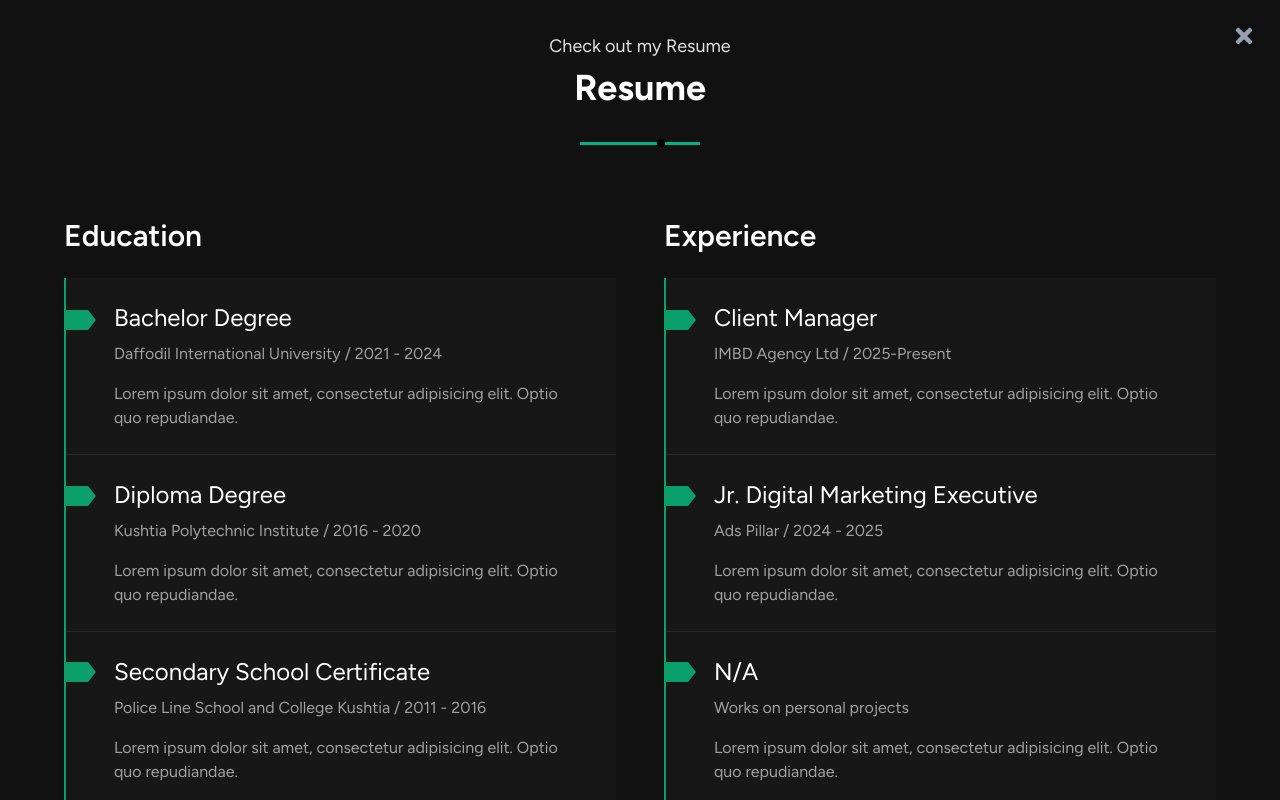
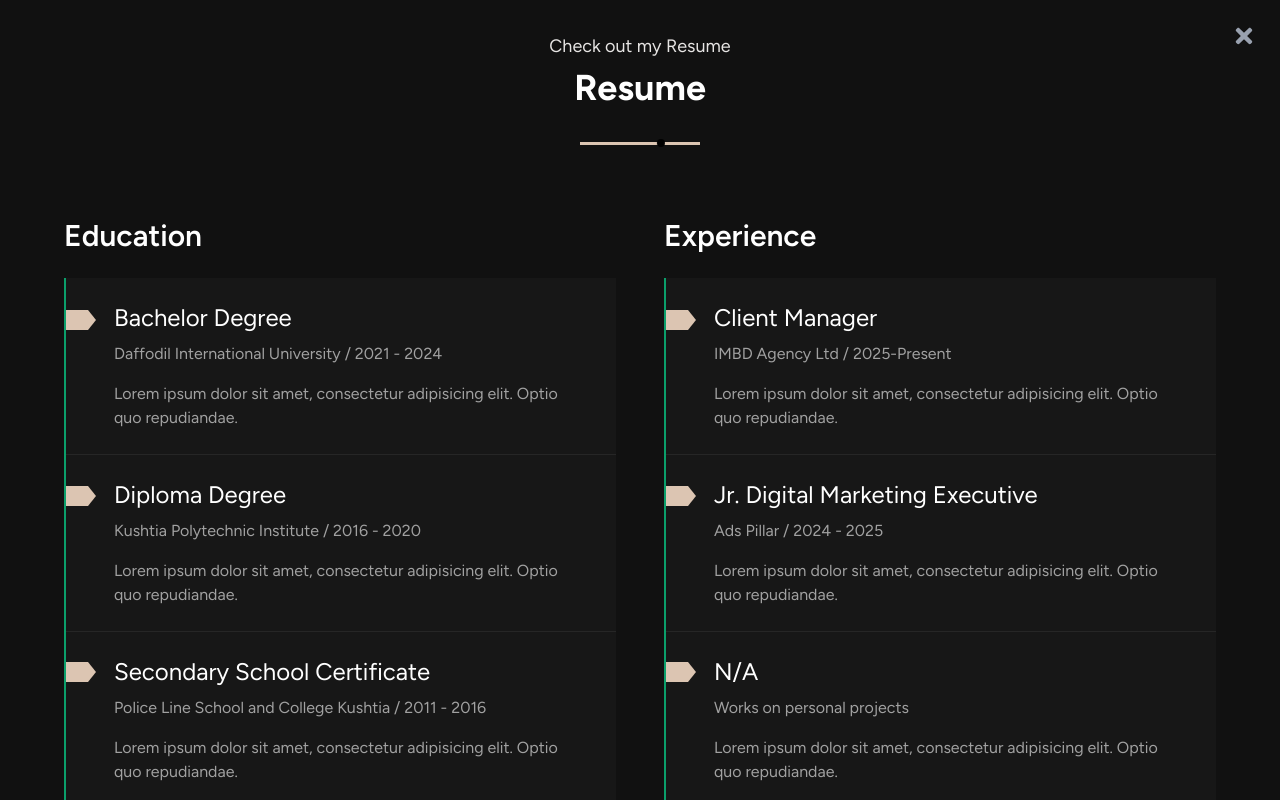
Before and after one commit to Mehedi86/sabbir-portfolio-website, a Next.js app: page /resume in a window 1280 px wide. Built offline with nearby package versions, Linux system fonts and the light colour scheme.

Commit message:
added: color change

```diff
--- a/src/app/(pages)/about/page.jsx
+++ b/src/app/(pages)/about/page.jsx
@@ -57,7 +57,7 @@ export default function Page() {
               />
               <div className="lg:pl-16 py-6">
                 <div className="space-y-4">
-                  <p className="text-[#00b381] text-2xl font-semibold">Who am I?</p>
+                  <p className="text-[#DCC5B2] text-2xl font-semibold">Who am I?</p>
                   <h1 className="text-white text-4xl font-bold">
                     I'm Sabbir Ahmed, a Digital marketer and Meta ads specialist
                   </h1>
@@ -72,7 +72,7 @@ export default function Page() {
                   <div className='md:flex'>
                     <div className='w-1/2 space-y-6'>
                       <h1>Name:<span className='text-neutral-400 pl-4'>Sabbir Ahmed</span></h1>
-                      <h1>Email:<span className='text-[#0b9f6b] pl-4'>sabbir89654@gmail.com</span></h1>
+                      <h1>Email:<span className='text-[#DCC5B2] pl-4'>sabbir89654@gmail.com</span></h1>
                     </div>
                     <div className='w-1/2 space-y-6 mt-4 md:mt-0 '>
                       <h1>Age:<span className='text-neutral-400 pl-4'>N/A</span></h1>
@@ -80,7 +80,7 @@ export default function Page() {
                     </div>
                   </div>
                   <div className='mt-10 md:flex space-y-6 md:space-y-0 justify-between items-center w-fit'>
-                    <Link href="/" className='px-8 py-2 rounded-3xl bg-[#0b9f6b]'>Download CV</Link>
+                    <Link href="/" className='px-8 py-2 rounded-3xl bg-[#DCC5B2]'>Download CV</Link>
                     <div className='border-t-2 border-neutral-600 w-20 mx-10'></div>
                     <div className="flex gap-4 text-neutral-400">
                       <a href="https://twitter.com" target="_blank" className="hover:text-blue-400 transition">
--- a/src/app/globals.css
+++ b/src/app/globals.css
@@ -74,7 +74,7 @@ body {
   content: "";
   width: 120px;
   height: 3px;
-  background: #00b381;
+  background: #DCC5B2;
   /* Green bars */
 }
 
@@ -136,11 +136,11 @@ body {
 
 
 /* resume education and experience timeline */
-
+/* #0b9f6b */
 .arrow-clip {
   --h: 20px;
   --w: 30px;
-  --c: #0b9f6b;
+  --c: #DCC5B2;
   width: var(--w);
   height: var(--h);
   background: var(--c);
```
